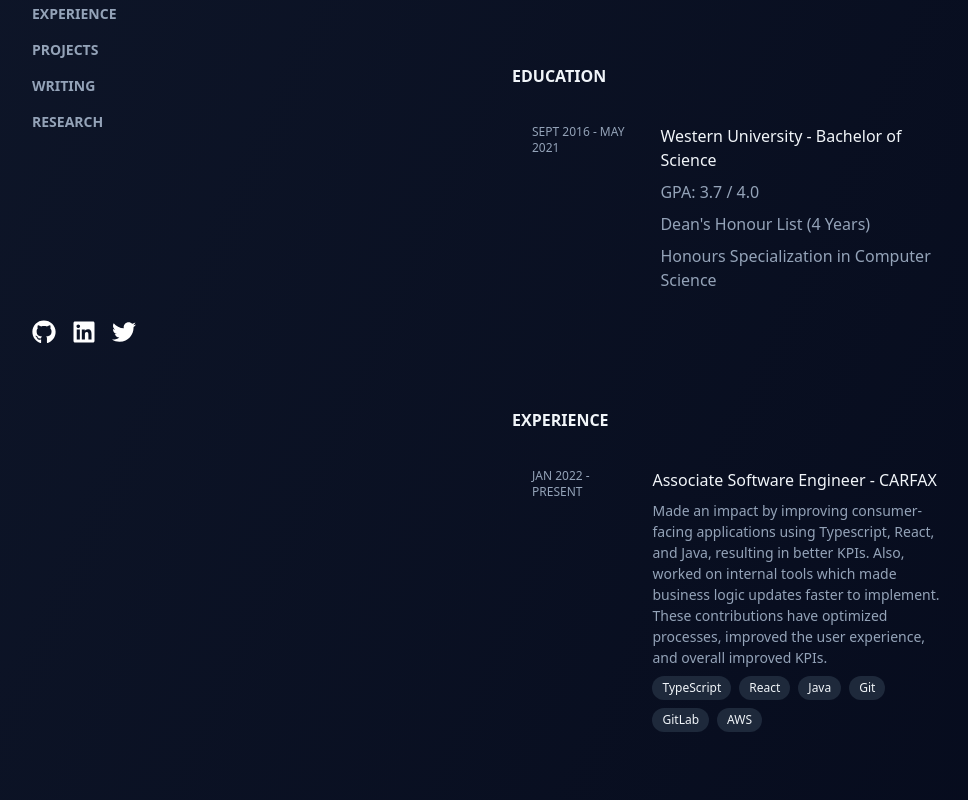
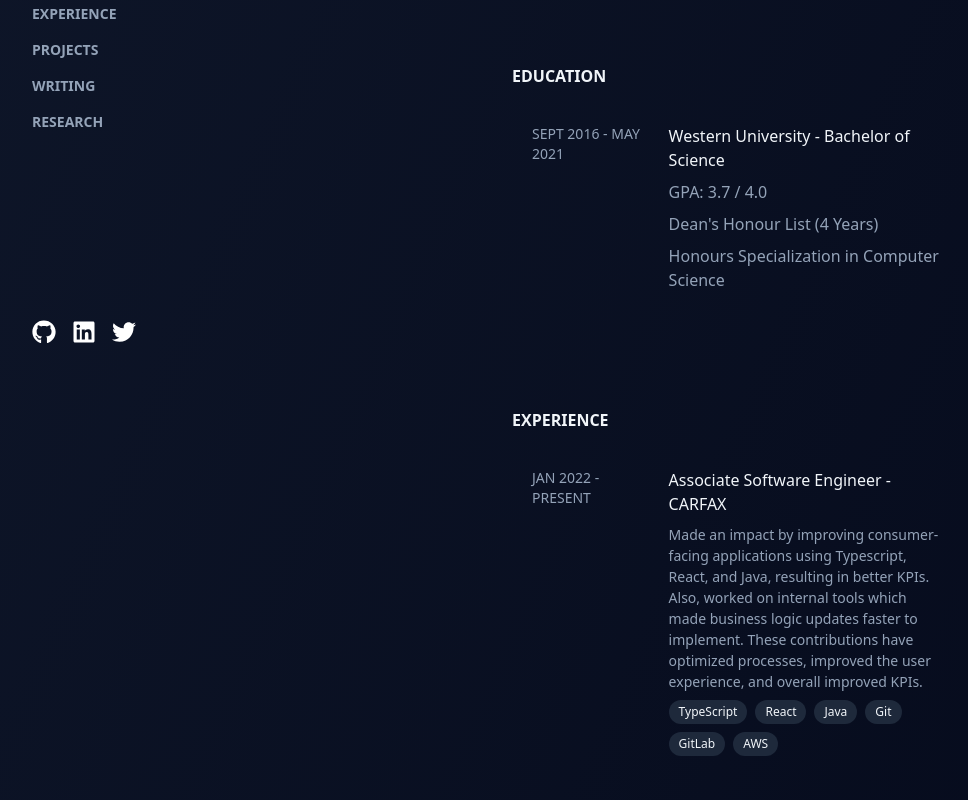
Before and after one commit to waqarkalim/waqarkalim.github.io, a React (Vite) app: page / in a window 1280 px wide. Shown: the part 360-1160 px from the top of the page, without its empty margins (144-1112 px from the left). Built offline with nearby package versions, Linux system fonts and the light colour scheme.

Commit message:
Made the dates bigger and made the width for the date a little longer

```diff
--- a/src/pages/styles.scss
+++ b/src/pages/styles.scss
@@ -54,9 +54,9 @@
 }
 
 .description__text {
-  @apply text-sm leading-normal text-slate-400;
+  @apply text-sm text-slate-400 leading-normal;
 }
 
 .date {
-  @apply text-sm text-slate-400 uppercase lg:text-xs;
+  @apply text-sm text-slate-400 uppercase lg:w-1/3;
 }
```
